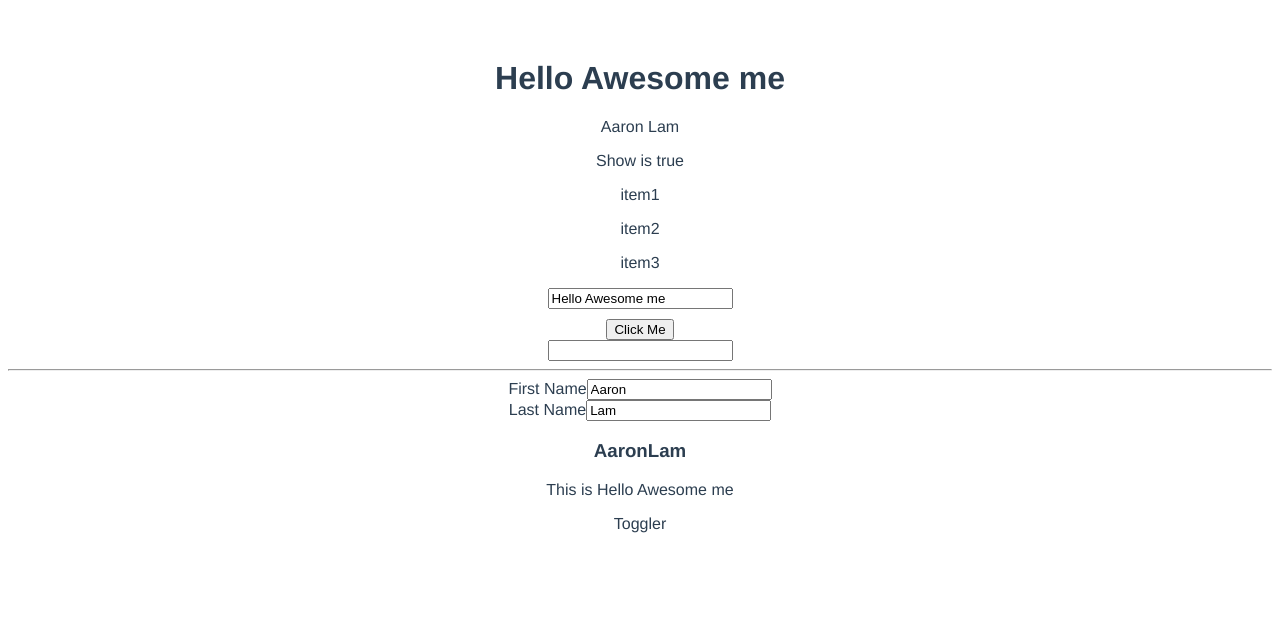
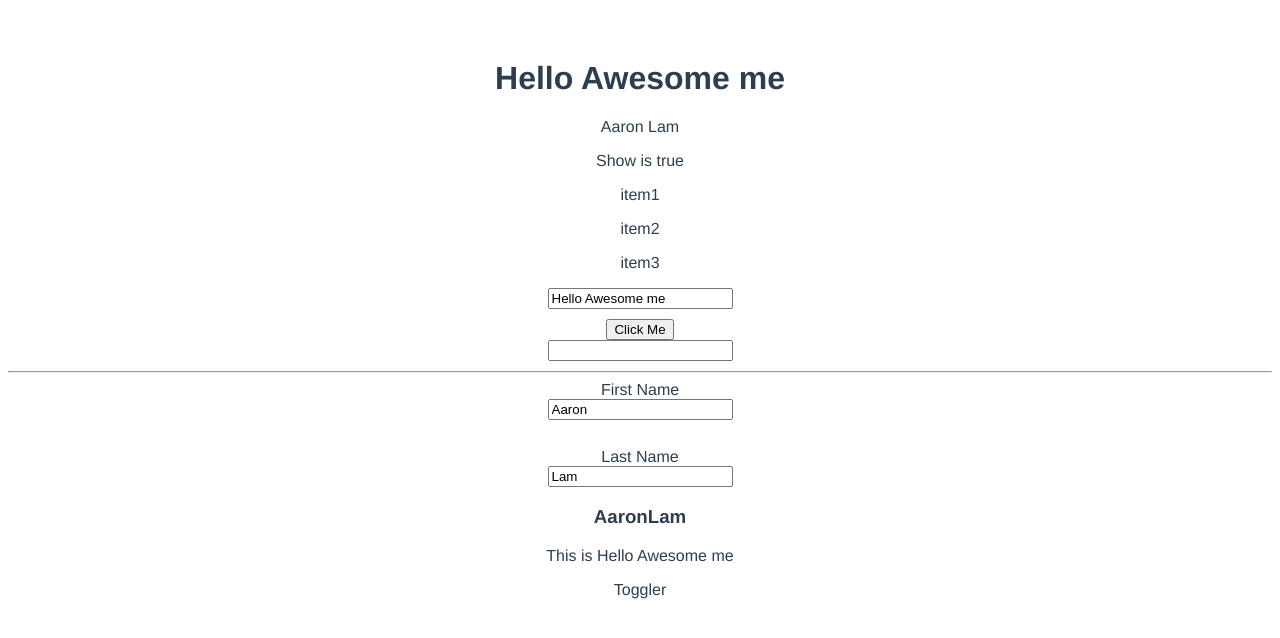
Before and after one commit to sinwailam193/vuejs, a Vue app: page /basics in a window 1280 px wide. Shown: the top 638 px of the page. Built offline with nearby package versions, Linux system fonts and the light colour scheme.

Commit message:
separated css

```diff
--- a/package.json
+++ b/package.json
@@ -50,6 +50,8 @@
     "opn": "^5.1.0",
     "optimize-css-assets-webpack-plugin": "^2.0.0",
     "ora": "^1.2.0",
+    "postcss-smart-import": "^0.7.5",
+    "precss": "^2.0.0",
     "rimraf": "^2.6.0",
     "semver": "^5.3.0",
     "shelljs": "^0.7.6",
--- a/src/App.vue
+++ b/src/App.vue
@@ -10,13 +10,4 @@
     };
 </script>
 
-<style>
-    #app {
-        font-family: "Avenir", Helvetica, Arial, sans-serif;
-        -webkit-font-smoothing: antialiased;
-        -moz-osx-font-smoothing: grayscale;
-        text-align: center;
-        color: #2c3e50;
-        margin-top: 60px;
-    }
-</style>
+<style src="../style/main.css"></style>
--- a/src/components/test.vue
+++ b/src/components/test.vue
@@ -33,11 +33,3 @@
 </template>
 
 <script src="@/controllers/test.js"></script>
-<style scoped>
-    .click-button {
-        margin-top: 10px;
-        display: block;
-        margin-left: auto;
-        margin-right: auto;
-    }
-</style>
--- a/src/components/users.vue
+++ b/src/components/users.vue
@@ -19,14 +19,3 @@
 </template>
 
 <script type="text/javascript" src="@/controllers/users.js"></script>
-<style scoped="">
-    input[type=text] {
-        display: block;
-        margin-bottom: 10px;
-        margin-left: auto;
-        margin-right: auto;
-    }
-    .contacted {
-        text-decoration: line-through;
-    }
-</style>
--- /dev/null
+++ b/style/main.css
@@ -0,0 +1,26 @@
+#app {
+    font-family: "Avenir", Helvetica, Arial, sans-serif;
+    -webkit-font-smoothing: antialiased;
+    -moz-osx-font-smoothing: grayscale;
+    text-align: center;
+    color: #2c3e50;
+    margin-top: 60px;
+}
+
+.click-button {
+    margin-top: 10px;
+    display: block;
+    margin-left: auto;
+    margin-right: auto;
+}
+
+input[type=text] {
+    display: block;
+    margin-bottom: 10px;
+    margin-left: auto;
+    margin-right: auto;
+}
+
+.contacted {
+    text-decoration: line-through;
+}
```
Also changed, not shown: .postcssrc.js, 3 other files (tests, documents, lock files or other folders).
